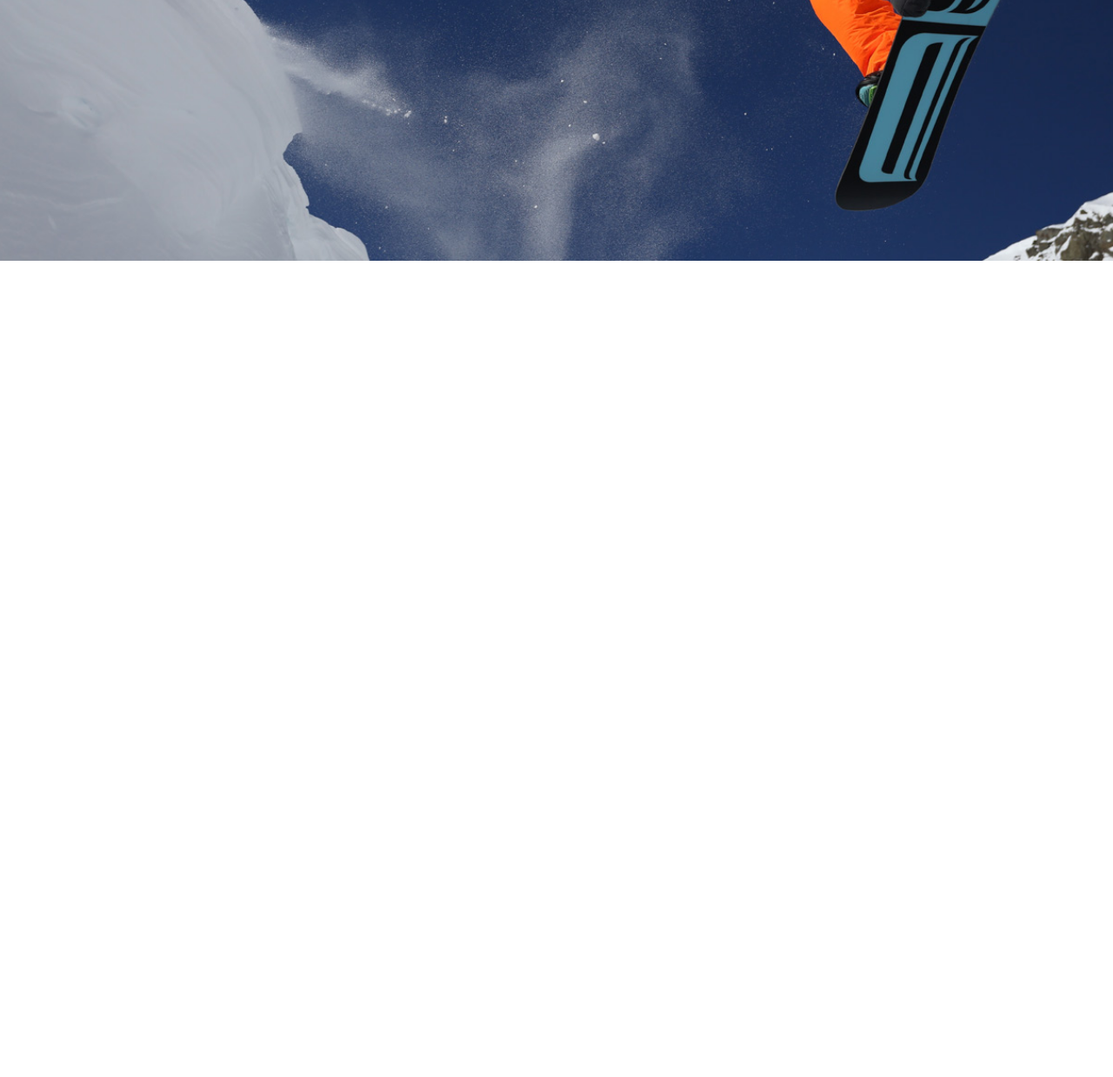
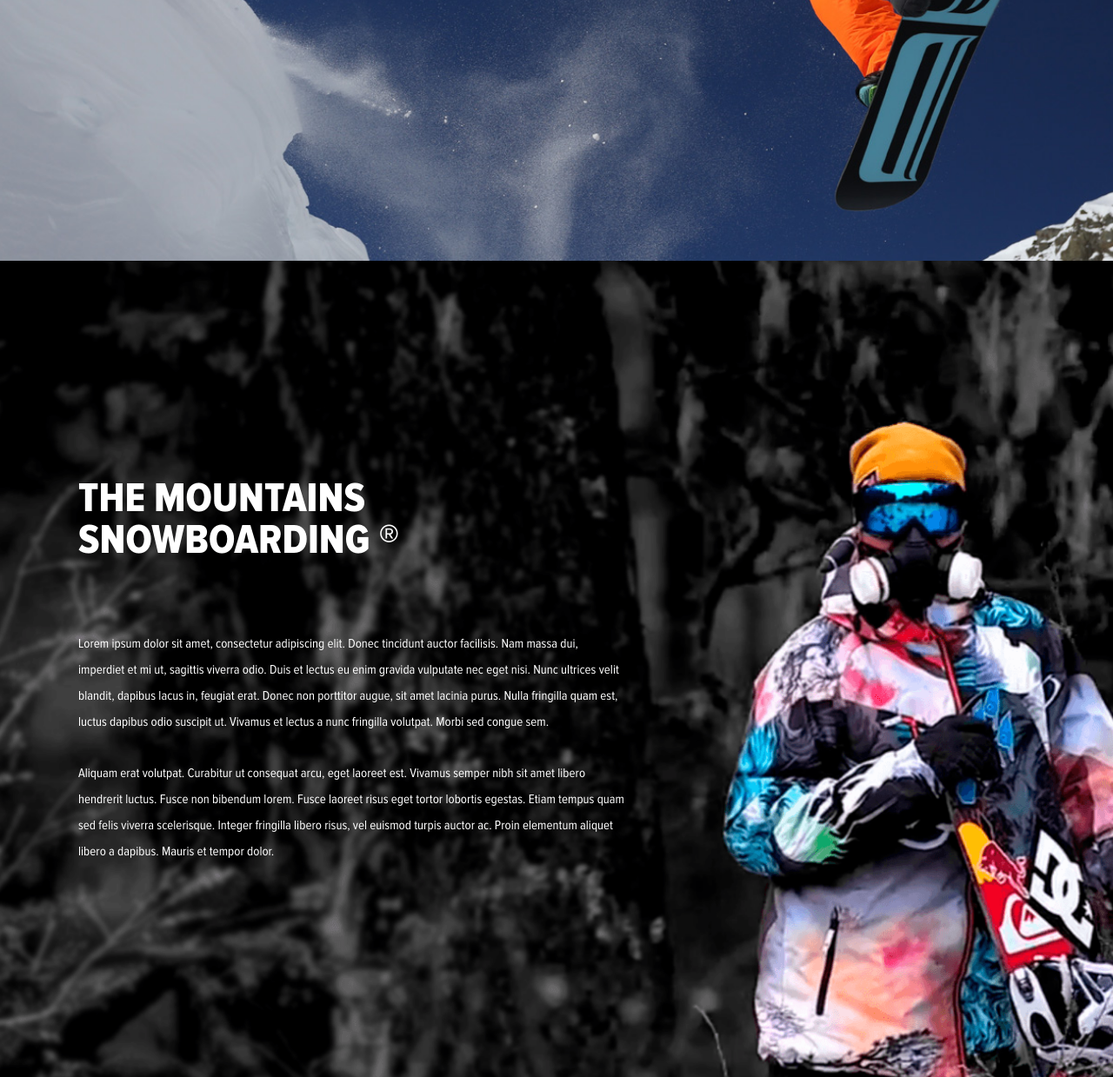
Before and after one commit to JuliaGinkul/Portfolio, a plain HTML site: page project_4_snowboarding/index.html in a window 1280 px wide. Shown: the part 608-1847 px from the top of the page at 87% size. Before the commit the page ends 908 px from the top, so only its background shows below. Drawn offline with Linux system fonts and the light colour scheme; files whose address does not match are found by name.

Commit message:
add company block

```diff
--- a/project_4_snowboarding/css/main.css
+++ b/project_4_snowboarding/css/main.css
@@ -113,3 +113,28 @@ header {
   background-color: #fff;
   color: #000;
 }
+
+.company {
+  background-image: url(/Portfolio/project_4_snowboarding/img/company-bg.png);
+  background-position: center;
+  background-repeat: no-repeat;
+  background-size: cover;
+
+}
+.company-content {
+  padding-top: 250px;
+  max-width: 630px;
+  padding-bottom: 215px;
+}
+
+.company__title {
+  font-size: 48px;
+  font-weight: 800;
+  text-transform: uppercase;
+  margin-bottom: 80px;
+}
+.company__text {
+  font-size: 15px;
+  line-height: 30px;
+  padding-bottom: 29px;
+}
--- a/project_4_snowboarding/index.html
+++ b/project_4_snowboarding/index.html
@@ -66,6 +66,18 @@
         </div>
       </div>
     </header>
-
+    <main>
+      <section class="company">
+        <div class="container">
+          <div class="company-content">
+            <h1 class="company__title">The Mountains<br>Snowboarding ®</h1>
+            <p class="company__text">Lorem ipsum dolor sit amet, consectetur adipiscing elit. Donec tincidunt auctor facilisis. Nam massa dui, imperdiet et mi ut, sagittis viverra odio. Duis et lectus eu enim gravida vulputate nec eget nisi. Nunc ultrices velit blandit, dapibus lacus in, feugiat erat. Donec non porttitor augue, sit amet lacinia purus. Nulla fringilla quam est, luctus dapibus odio suscipit ut. Vivamus et lectus a nunc fringilla volutpat. Morbi sed congue sem.
+            </p>
+            <p class="company__text">Aliquam erat volutpat. Curabitur ut consequat arcu, eget laoreet est. Vivamus semper nibh sit amet libero hendrerit luctus. Fusce non bibendum lorem. Fusce laoreet risus eget tortor lobortis egestas. Etiam tempus quam sed felis viverra scelerisque. Integer fringilla libero risus, vel euismod turpis auctor ac. Proin elementum aliquet libero a dapibus. Mauris et tempor dolor.
+            </p>
+          </div>
+        </div>
+      </section>
+    </main>
   </body>
 </html>
```
Also changed, not shown: 1 other file.
